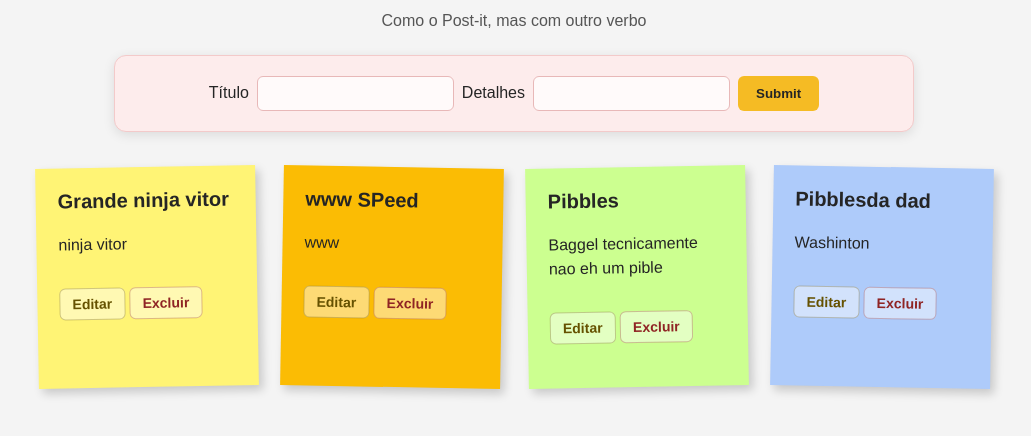
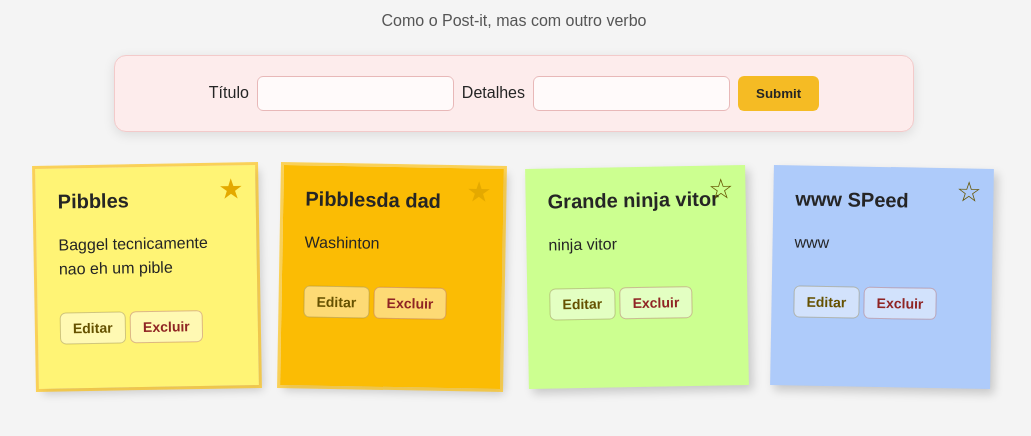
Before and after one commit to Henrique-c2/prog-eficaz-projeto1, a Flask app: page / in a window 1280 px wide. Shown: the part 200-636 px from the top of the page, without its empty margins (126-1157 px from the left). Run offline with Flask 3, Linux system fonts and the light colour scheme; data comes from the database, SQL or seed files in the repository; both versions use the stored data as it was after the commit.

Commit message:
Tarefa 5 - Favoritar notas

```diff
--- a/servidor.py
+++ b/servidor.py
@@ -42,5 +42,10 @@ def update_note():
 
     return redirect("/")
 
+@app.route("/favorite/<int:note_id>")
+def favorite_note(note_id):
+    views.favorite(note_id)
+    return redirect("/")
+
 if __name__ == '__main__':
     app.run(debug=True)
--- a/static/getit.css
+++ b/static/getit.css
@@ -235,3 +235,32 @@ form input:not([type="submit"]):focus {
     background-color: #cccccc;
     color: #252525;
 }
+
+
+
+.card {
+    position: relative;
+}
+
+.favorite-button {
+    position: absolute;
+    top: 10px;
+    right: 12px;
+    color: #665500;
+    font-size: 28px;
+    line-height: 1;
+    text-decoration: none;
+    transition: transform 0.2s;
+}
+
+.favorite-button:hover {
+    transform: scale(1.2);
+}
+
+.card.favorite {
+    outline: 3px solid rgba(255, 193, 7, 0.65);
+}
+
+.card.favorite .favorite-button {
+    color: #e4a900;
+}
--- a/static/templates/components/note.html
+++ b/static/templates/components/note.html
@@ -1,4 +1,11 @@
-<li>
+<li class="card {favorite_class}">
+   <a
+      href="/favorite/{id}"
+      name="favorite_button"
+      class="favorite-button"
+      title="Favoritar ou desfavoritar"
+   >{favorite_icon}</a>
+
    <h3>{title}</h3>
    <p>{details}</p>
 
--- a/utils.py
+++ b/utils.py
@@ -3,10 +3,11 @@ import sqlite3
 nome_banco = "banco.db"
 
 class Note:
-    def __init__(self, id, titulo, detalhes):
+    def __init__(self, id, titulo, detalhes, favorita=0):
         self.id = id
         self.titulo = titulo
         self.detalhes = detalhes
+        self.favorita = favorita
 
 def get_connection():
     conexao = sqlite3.connect(nome_banco)
@@ -20,9 +21,20 @@ def init_db():
         CREATE TABLE IF NOT EXISTS notes (
             id INTEGER PRIMARY KEY AUTOINCREMENT,
             titulo TEXT NOT NULL,
-            detalhes TEXT NOT NULL
+            detalhes TEXT NOT NULL,
+            favorita INTEGER NOT NULL DEFAULT 0
         )
     """)
+
+    # Atualiza bancos que já existiam antes da fase 5
+    cursor.execute("PRAGMA table_info(notes)")
+    colunas = [coluna[1] for coluna in cursor.fetchall()]
+
+    if "favorita" not in colunas:
+        cursor.execute("""
+            ALTER TABLE notes
+            ADD COLUMN favorita INTEGER NOT NULL DEFAULT 0
+        """)
 
     conexao.commit()
     conexao.close()
@@ -32,18 +44,25 @@ def load_data(nome_arquivo=None):
     conexao = get_connection()
     cursor = conexao.cursor()
 
-    cursor.execute("SELECT id, titulo, detalhes FROM notes")
+    cursor.execute("""
+        SELECT id, titulo, detalhes, favorita
+        FROM notes
+        ORDER BY favorita DESC, id ASC
+    """)
+
     resultados = cursor.fetchall()
+    conexao.close()
 
-    conexao.close()
     notas = [
         {
             "id": resultado[0],
             "titulo": resultado[1],
-            "detalhes": resultado[2]
+            "detalhes": resultado[2],
+            "favorita": resultado[3]
         }
         for resultado in resultados
     ]
+
     return notas
 
 def load_template(nome_arquivo):
@@ -85,7 +104,11 @@ def get_note(note_id):
     cursor = conexao.cursor()
 
     cursor.execute(
-        "SELECT id, titulo, detalhes FROM notes WHERE id = ?",
+        """
+        SELECT id, titulo, detalhes, favorita
+        FROM notes
+        WHERE id = ?
+        """,
         (note_id,)
     )
 
@@ -98,7 +121,8 @@ def get_note(note_id):
     return Note(
         id=resultado[0],
         titulo=resultado[1],
-        detalhes=resultado[2]
+        detalhes=resultado[2],
+        favorita=resultado[3]
     )
 
 
@@ -117,3 +141,19 @@ def update_note(note_id, titulo, detalhes):
 
     conexao.commit()
     conexao.close()
+
+def toggle_favorite(note_id):
+    conexao = get_connection()
+    cursor = conexao.cursor()
+
+    cursor.execute("""
+        UPDATE notes
+        SET favorita = CASE
+            WHEN favorita = 1 THEN 0
+            ELSE 1
+        END
+        WHERE id = ?
+    """, (note_id,))
+
+    conexao.commit()
+    conexao.close()
--- a/views.py
+++ b/views.py
@@ -1,4 +1,4 @@
-from utils import load_data, load_template, add_form, delete_note,get_note,update_note
+from utils import load_data, load_template, add_form, delete_note,get_note,update_note,toggle_favorite
 def index():
     note_template = load_template("components/note.html")
 
@@ -6,7 +6,9 @@ def index():
         note_template.format(
             id=dados["id"],
             title=dados["titulo"],
-            details=dados["detalhes"]
+            details=dados["detalhes"],
+            favorite_class="favorite" if dados["favorita"] else "",
+            favorite_icon="★" if dados["favorita"] else "☆"
         )
         for dados in load_data()
     ]
@@ -33,6 +35,8 @@ def edit(note_id):
         details=note.detalhes
     )
 
-
 def update(note_id, titulo, detalhes):
     update_note(note_id, titulo, detalhes)
+
+def favorite(note_id):
+    toggle_favorite(note_id)
```
Also changed, not shown: banco.db.
